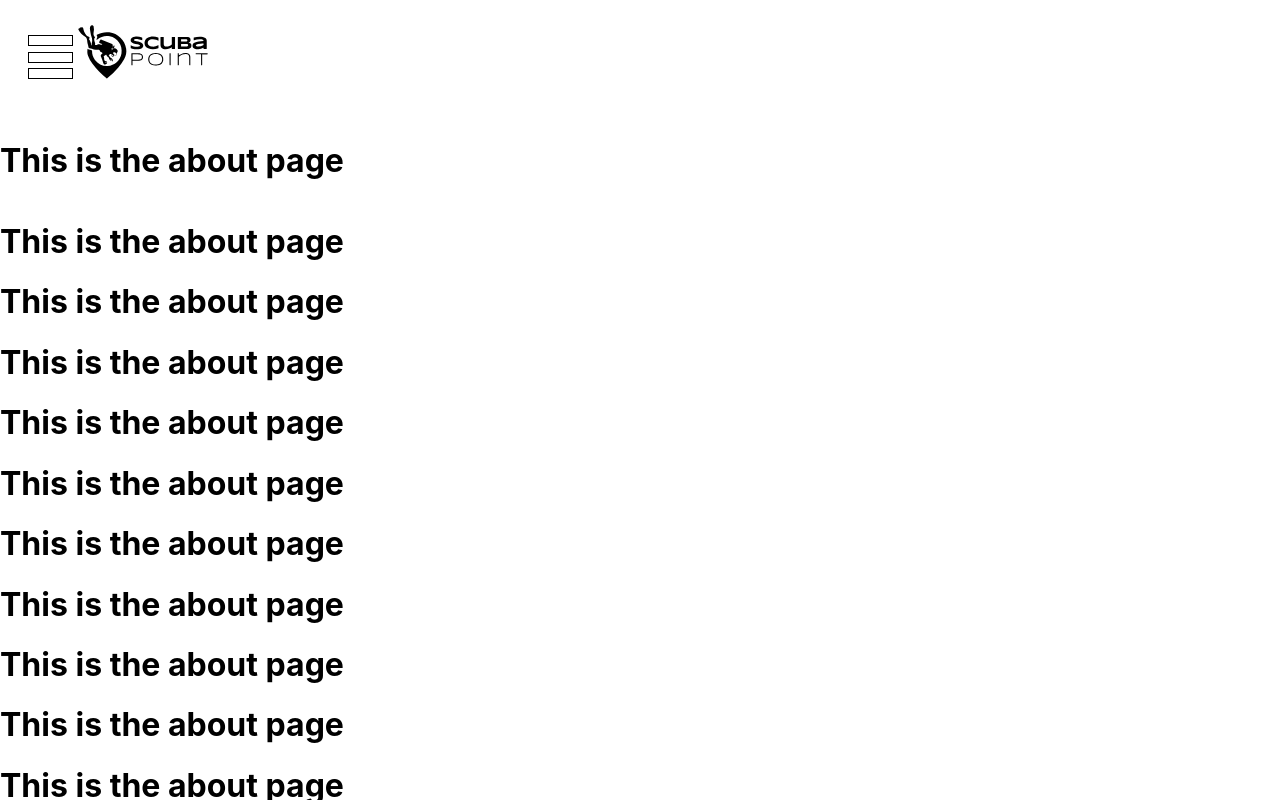
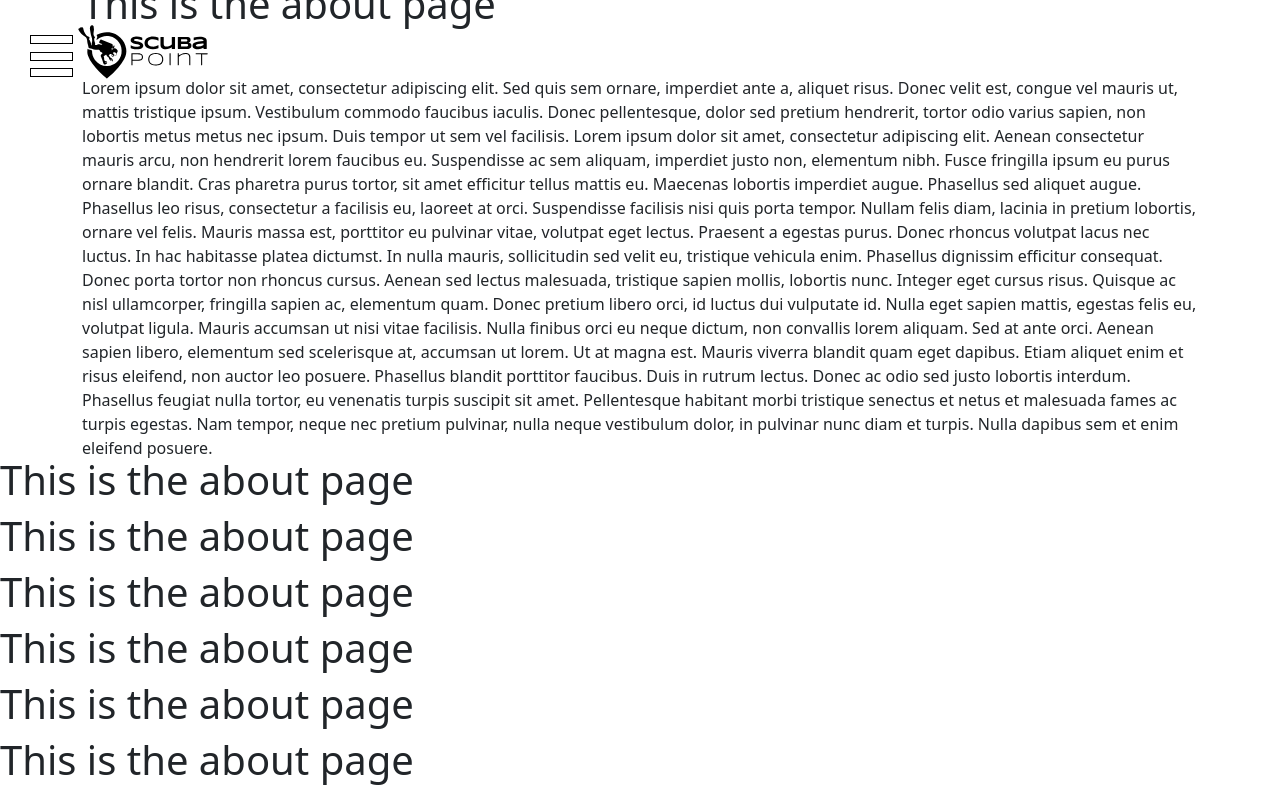
Before and after one commit to Artchibald/scuba-point, a React (Create React App) app: page /projects/scuba-point/about in a window 1280 px wide. Shown: the top 800 px of the page. Built offline with nearby package versions, Linux system fonts and the light colour scheme.

Commit message:
started framer motion

```diff
--- a/package.json
+++ b/package.json
@@ -11,9 +11,11 @@
         "@types/node": "^18.11.11",
         "@types/react": "^18.0.26",
         "@types/react-dom": "^18.0.9",
+        "bootstrap": "^5.2.3",
         "framer-motion": "^8.0.2",
         "node-sass": "^8.0.0",
         "react": "^18.2.0",
+        "react-bootstrap": "^2.7.0",
         "react-dom": "^18.2.0",
         "react-router-dom": "^6.4.5",
         "react-scripts": "^5.0.1",
--- a/src/assets/js/About.tsx
+++ b/src/assets/js/About.tsx
@@ -1,31 +1,49 @@
 
 import React from 'react'
 import { motion } from 'framer-motion'
+import Container from 'react-bootstrap/Container';
 function About() {
  return (
   <motion.div
+   className="wrapper"
    initial={{ width: "0%" }}
    animate={{ width: "100%" }}
    exit={{ transform: "translate(100%, 0)", transition: { duration: 0.5 } }}
 
   >
-   <br />
-   <br />
-   <br />
-   <br />
-   <br />
-   <br />
-   <br />
+
    <div>
+    <Container>
      <motion.h1
+      className="header"
       initial={{ opacity: 0 }}
       animate={{
        y: -20,
        opacity: 1,
        position: "relative",
-      transition: { duration: 1.5 }
+       transition: { duration: 0.75 }
       }}
      >This is the about page</motion.h1>
+     <motion.p
+      className="header"
+      initial={{ opacity: 0 }}
+      animate={{
+       y: 20,
+       opacity: 1,
+       position: "relative",
+       transition: { duration: 1.25, delay: 0.75 }
+      }}
+     >Lorem ipsum dolor sit amet, consectetur adipiscing elit. Sed quis sem ornare, imperdiet ante a, aliquet risus. Donec velit est, congue vel mauris ut, mattis tristique ipsum. Vestibulum commodo faucibus iaculis. Donec pellentesque, dolor sed pretium hendrerit, tortor odio varius sapien, non lobortis metus metus nec ipsum. Duis tempor ut sem vel facilisis. Lorem ipsum dolor sit amet, consectetur adipiscing elit. Aenean consectetur mauris arcu, non hendrerit lorem faucibus eu.
+
+      Suspendisse ac sem aliquam, imperdiet justo non, elementum nibh. Fusce fringilla ipsum eu purus ornare blandit. Cras pharetra purus tortor, sit amet efficitur tellus mattis eu. Maecenas lobortis imperdiet augue. Phasellus sed aliquet augue. Phasellus leo risus, consectetur a facilisis eu, laoreet at orci. Suspendisse facilisis nisi quis porta tempor. Nullam felis diam, lacinia in pretium lobortis, ornare vel felis. Mauris massa est, porttitor eu pulvinar vitae, volutpat eget lectus. Praesent a egestas purus. Donec rhoncus volutpat lacus nec luctus. In hac habitasse platea dictumst. In nulla mauris, sollicitudin sed velit eu, tristique vehicula enim.
+
+      Phasellus dignissim efficitur consequat. Donec porta tortor non rhoncus cursus. Aenean sed lectus malesuada, tristique sapien mollis, lobortis nunc. Integer eget cursus risus. Quisque ac nisl ullamcorper, fringilla sapien ac, elementum quam. Donec pretium libero orci, id luctus dui vulputate id. Nulla eget sapien mattis, egestas felis eu, volutpat ligula. Mauris accumsan ut nisi vitae facilisis. Nulla finibus orci eu neque dictum, non convallis lorem aliquam. Sed at ante orci. Aenean sapien libero, elementum sed scelerisque at, accumsan ut lorem.
+
+      Ut at magna est. Mauris viverra blandit quam eget dapibus. Etiam aliquet enim et risus eleifend, non auctor leo posuere. Phasellus blandit porttitor faucibus. Duis in rutrum lectus. Donec ac odio sed justo lobortis interdum. Phasellus feugiat nulla tortor, eu venenatis turpis suscipit sit amet. Pellentesque habitant morbi tristique senectus et netus et malesuada fames ac turpis egestas. Nam tempor, neque nec pretium pulvinar, nulla neque vestibulum dolor, in pulvinar nunc diam et turpis. Nulla dapibus sem et enim eleifend posuere.
+
+     </motion.p>
+    </Container>
+
    </div>
    <h1>This is the about page</h1>
    <h1>This is the about page</h1>
--- a/src/index.tsx
+++ b/src/index.tsx
@@ -4,7 +4,7 @@ import './index.css';
 import App from './App';
 import reportWebVitals from './reportWebVitals';
 import { BrowserRouter } from "react-router-dom";
-
+import 'bootstrap/dist/css/bootstrap.min.css';
 const root = ReactDOM.createRoot(document.getElementById('root')!);
 root.render(
   <BrowserRouter basename={'/projects/scuba-point'}>
```
Also changed, not shown: 1 other file (tests, documents, lock files or other folders). Lines whose indentation alone changed are shown as unchanged.
